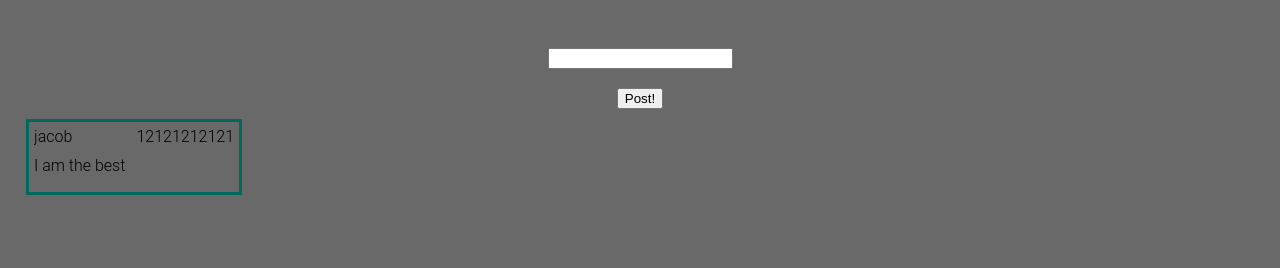
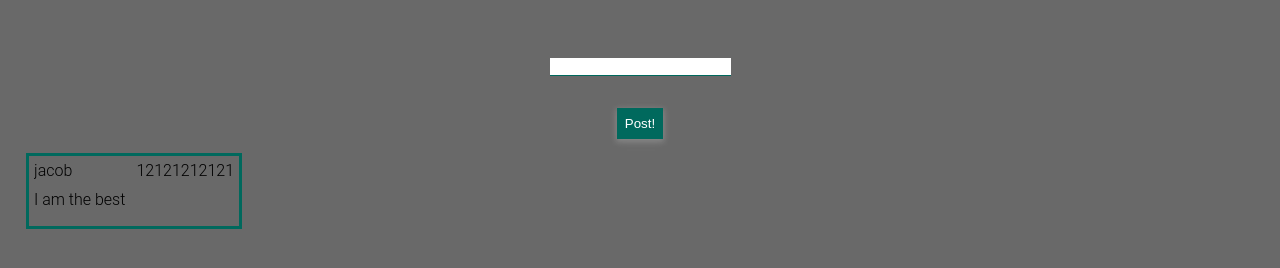
Before and after one commit to christopher-howse/web-dev-re-verb, a plain HTML site: page static/auth/main-feed.html in a window 1280 px wide. Shown: the part 284-552 px from the top of the page. Drawn offline with nearby package versions, Linux system fonts and the light colour scheme; files that its build step writes are made by us from their sources; no server answers.

Commit message:
added common css should be added to all html files

```diff
--- a/static/auth/main-feed.html
+++ b/static/auth/main-feed.html
@@ -3,6 +3,7 @@
 <head lang="en">
     <base href="/">
     <link rel='stylesheet' type='text/css' href='css/feed.css'>
+<link rel='stylesheet' type="text/css" href="css/common.css">
         <link rel='stylesheet' type='text/css' href='css/navigation-reverb.css'>
     <script src="http://ajax.googleapis.com/ajax/libs/jquery/1.9.1/jquery.min.js"></script>
 <script>
@@ -35,7 +36,7 @@ $(function(){
         </div>
         <div class="posting-buttons">
         <br>
-            <button type="submit">Post!</button>
+            <button class="common" type="submit">Post!</button>
         </div>
         </form>
     </div>
--- /dev/null
+++ b/static/css/common.css
@@ -0,0 +1,58 @@
+body
+{
+    width: 100%;
+    height: 100%;
+
+    margin: 0;
+    padding: 0;
+
+    font-family: 'Roboto', sans-serif;
+    font-weight: 300;
+
+    background-size: cover;
+    background-repeat: no-repeat;
+    background-position: center;
+
+    background-color: #696969;
+
+    box-sizing: border-box;
+
+    overflow: hidden;
+}
+
+input[type=text], input[type=password]
+{
+    margin: 0.7em;
+    border-top-width: 0;
+    border-left-width: 0;
+    border-right-width: 0;
+    border-bottom-width: 1px;
+    border-bottom-color: #00695d;
+    padding-bottom: 1px;
+}
+
+input[type=text]:focus, input[type=password]:focus
+{
+    border-bottom-width: 2px;
+    padding-bottom: 0px;
+}
+
+button.common
+{
+    background-color : #00695d;
+    color: #fff;
+    border : 0;
+    box-shadow: 0px 2px 6px 1px #888888;
+    margin : 0.3em;
+    padding : 0.6em;
+}
+
+button.common:hover
+{
+    box-shadow: 0px 2px 6px 1px #3C3C3C;
+}
+
+button.common:click
+{
+    box-shadow: 0px;
+}
--- a/static/css/login.css
+++ b/static/css/login.css
@@ -13,7 +13,7 @@ div
 div.portal
 {
 	display: block;
-	width:500px;
+	width:325px;
 	margin-left:auto;
 	margin-right:auto;
 	padding: 5px 20px;
@@ -36,7 +36,7 @@ div.login-title, div.signup-title
 
 button
 {
-    width: 200px;
+    width: 150px;
 }
 
 div.login-front
@@ -54,28 +54,8 @@ div.login-error, div.signup-error
 	color: red;
 }
 
-label { display: inline-block; width: 65px;}
-
-/*p {font-size: 1em; text-align: center; height: 20px; max-height: 20px; overflow-y: hidden; word-wrap: break-word;}
-
-div#overlay {
-	display: none;
-	z-index: 2;
-	background: #000;
-	position: fixed;
-	width: 100%;
-	height: 100%;
-	top: 0px;
-	left: 0px;
-	text-align: center;
+label
+{
+    display: inline-block;
+    width: 65px;
 }
-div#specialBox {
-	display: none;
-	position: fixed;
-	z-index: 3;
-	width:80%;
-    margin: 0 0 0 -40%;
-    left:50%;
-	background: #FFF;
-	color: #000;
-}*/
--- a/static/css/navigation-reverb.css
+++ b/static/css/navigation-reverb.css
@@ -1,25 +1,3 @@
-body
-{
-    width: 100%;
-    height: 100%;
-
-    margin: 0;
-    padding: 0;
-
-    font-family: 'Roboto', sans-serif;
-    font-weight: 300;
-
-    background-size: cover;
-    background-repeat: no-repeat;
-    background-position: center;
-
-    background-color: #696969;
-
-    box-sizing: border-box;
-
-    overflow: hidden;
-}
-
 html, body, div, ul, li, header, nav
 {
   margin: 0;
--- a/static/user/user-account.css
+++ b/static/user/user-account.css
@@ -1,8 +1,3 @@
-body
-{
-    font-family : 'Roboto', sans-serif;
-}
-
 *:focus
 {
     outline: 0;
```
Also changed, not shown: static/admin/index.html (+1 -0 lines), static/login.html (+6 -4 lines), static/user/user-account.html (+1 -0 lines).
